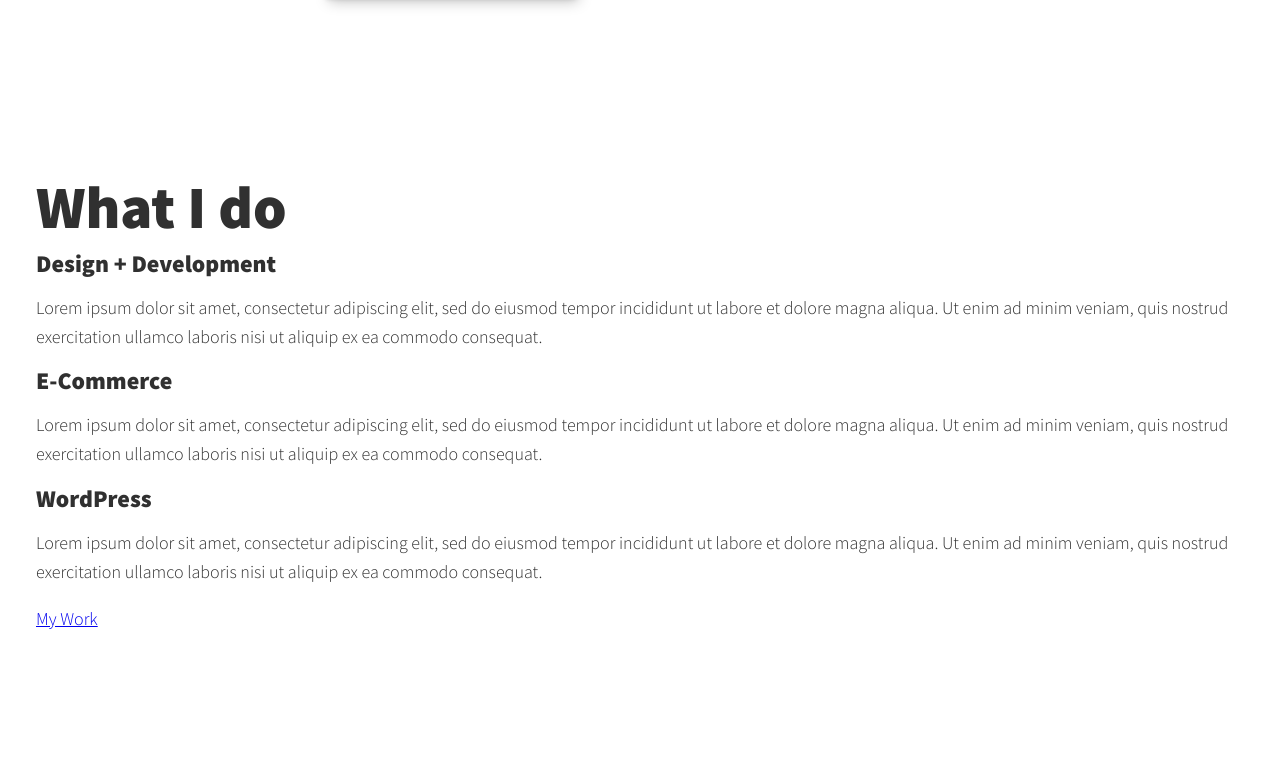
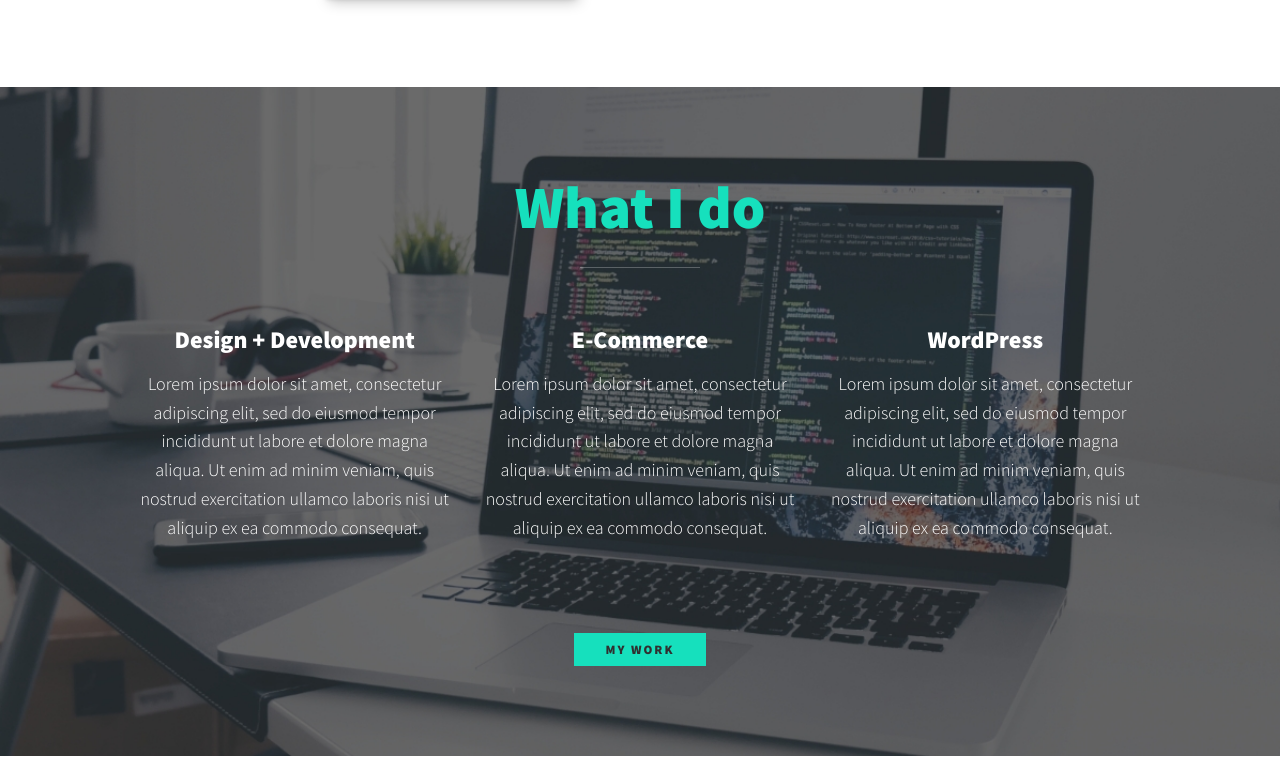
Before and after one commit to FilipSzkarlat/portfolio, a plain HTML site: page index.html in a window 1280 px wide. Shown: the part 423-1183 px from the top of the page. Drawn offline with nearby package versions, Linux system fonts and the light colour scheme.

Commit message:
styling the services section

```diff
--- a/style.css
+++ b/style.css
@@ -57,6 +57,31 @@ img {
 
 strong {
   font-weight: var(--fw-bold);
+}
+
+:focus {
+  outline: 3px solid var(--clr-accent);
+  outline-offset: 3px;
+}
+
+/* Buttons */
+
+.btn {
+  display: inline-block;
+  padding: 0.5em 2.5em;
+  background: var(--clr-accent);
+  color: var(--clr-dark);
+  text-decoration: none;
+  cursor: pointer;
+  font-size: 0.8rem;
+  text-transform: uppercase;
+  letter-spacing: 2px;
+  font-weight: var(--fw-bold);
+  transition: transform 200ms ease-in-out;
+}
+
+.btn:hover {
+  transform: scale(1.1);
 }
 
 /* Typography */
@@ -152,3 +177,51 @@ nav {
     width: calc(100% + 1.5em);
   }
 }
+
+/*  My services section  */
+
+.my-services {
+  background-color: var(--clr-dark);
+  background-image: url(../img/services-bg.jpg);
+  background-size: cover;
+  /* background-blend-mode: multiply; */
+  color: var(--clr-light);
+  text-align: center;
+}
+
+.section__title--services {
+  color: var(--clr-accent);
+  position: relative;
+}
+
+.section__title--services::after {
+  content: "";
+  display: block;
+  width: 2em;
+  height: 1px;
+  margin: 0.5em auto 1em;
+  background: var(--clr-light);
+  opacity: 0.25;
+}
+
+.services {
+  margin-bottom: 4em;
+}
+
+.service {
+  max-width: 500px;
+  margin: 0 auto;
+}
+
+@media (min-width: 800px) {
+  .services {
+    display: flex;
+    max-width: 1000px;
+    margin-left: auto;
+    margin-right: auto;
+  }
+
+  .service + .service {
+    margin-left: 2em;
+  }
+}
```
